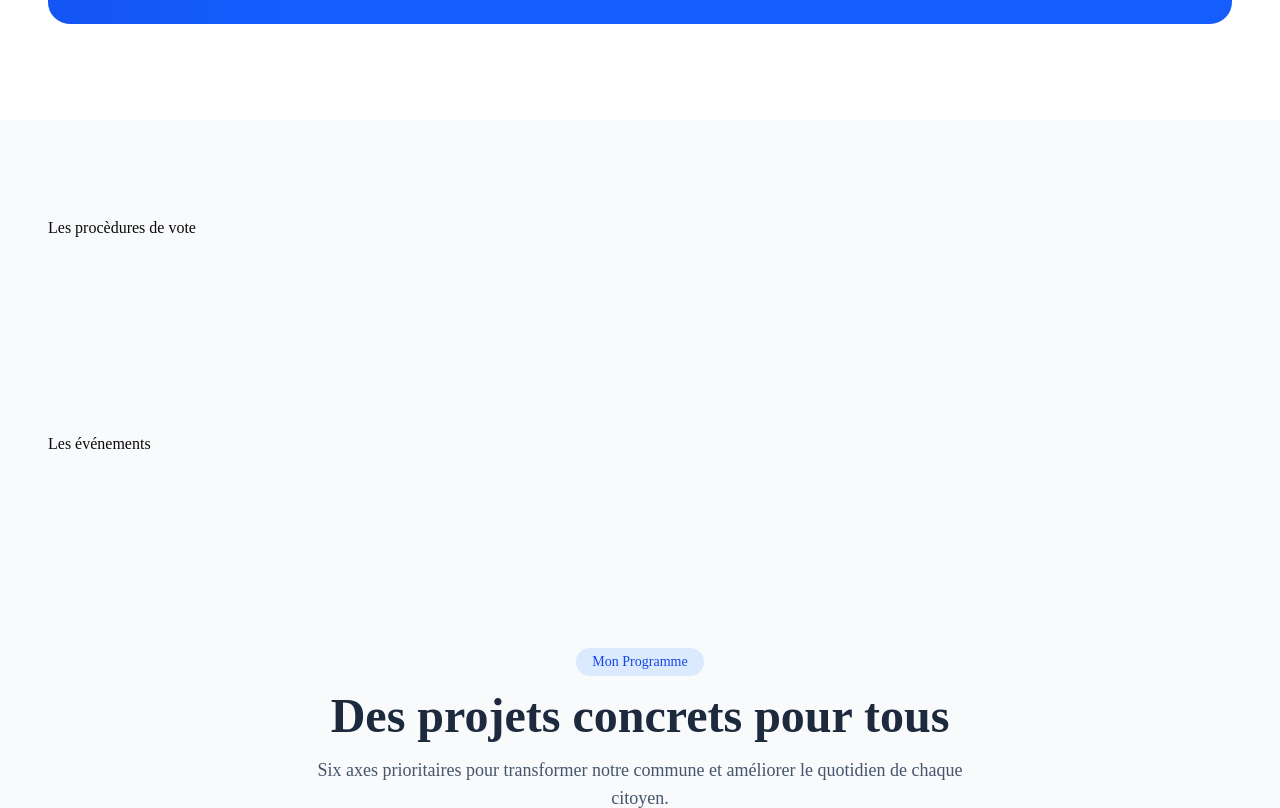
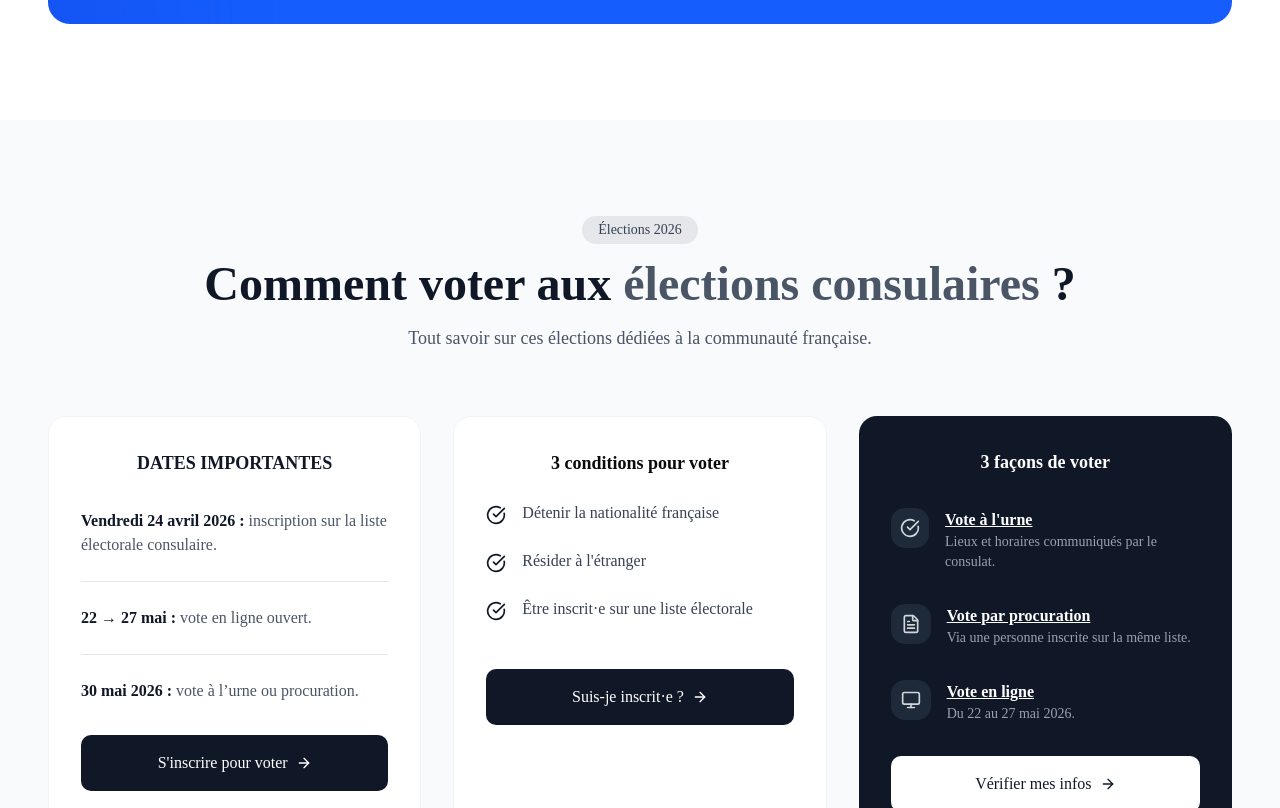
Before and after one commit to ngtamian/hadjer_election, a Next.js app: page / in a window 1280 px wide. Shown: the part 1992-2800 px from the top of the page. Built offline with nearby package versions, Linux system fonts and the light colour scheme.

Commit message:
add Vote

```diff
--- a/sections/Vote.tsx
+++ b/sections/Vote.tsx
@@ -1,13 +1,161 @@
-"use client"
+"use client";
 
+import { CheckCircle, FileText, Monitor, ArrowRight } from "lucide-react";
 
 export function Vote() {
   return (
     <section id="vote" className="py-24 bg-slate-50">
       <div className="max-w-7xl mx-auto px-4 sm:px-6 lg:px-8 xl:px-12">
-        <p>
-          Les procèdures de vote
-        </p>
+
+        {/* Header */}
+        <div className="text-center mb-16">
+          <span className="inline-block px-4 py-1 bg-gray-200 text-gray-700 rounded-full text-sm font-medium mb-4">
+            Élections 2026
+          </span>
+
+          <h2 className="text-3xl sm:text-4xl lg:text-5xl font-bold text-gray-900 mb-4">
+            Comment voter aux{" "}
+            <span className="text-gray-600">
+              élections consulaires
+            </span>{" "}
+            ?
+          </h2>
+
+          <p className="text-lg text-gray-600 max-w-2xl mx-auto">
+            Tout savoir sur ces élections dédiées à la communauté française.
+          </p>
+        </div>
+
+        {/* Grid */}
+        <div className="grid lg:grid-cols-3 gap-8">
+
+          {/* Colonne 1 */}
+          <div className="bg-white rounded-2xl p-8 border border-gray-100 hover:shadow-lg transition-shadow">
+            <h3 className="text-lg font-bold text-gray-900 uppercase text-center mb-8">
+              Dates importantes
+            </h3>
+
+            <div className="space-y-6">
+              <div className="border-b pb-6">
+                <p className="text-gray-600">
+                  <span className="font-bold text-gray-900">
+                    Vendredi 24 avril 2026 :
+                  </span>{" "}
+                  inscription sur la liste électorale consulaire.
+                </p>
+              </div>
+
+              <div className="border-b pb-6">
+                <p className="text-gray-600">
+                  <span className="font-bold text-gray-900">
+                    22 → 27 mai :
+                  </span>{" "}
+                  vote en ligne ouvert.
+                </p>
+              </div>
+
+              <div>
+                <p className="text-gray-600">
+                  <span className="font-bold text-gray-900">
+                    30 mai 2026 :
+                  </span>{" "}
+                  vote à l’urne ou procuration.
+                </p>
+              </div>
+            </div>
+
+            <button className="w-full mt-8 bg-gray-900 hover:bg-gray-800 text-white py-4 rounded-lg flex items-center justify-center gap-2">
+              S'inscrire pour voter
+              <ArrowRight className="w-4 h-4" />
+            </button>
+          </div>
+
+          {/* Colonne 2 */}
+          <div className="bg-white rounded-2xl p-8 border border-gray-100 hover:shadow-lg transition-shadow">
+            <h3 className="text-lg font-bold text-center mb-6">
+              3 conditions pour voter
+            </h3>
+
+            <div className="space-y-6">
+              {[
+                "Détenir la nationalité française",
+                "Résider à l'étranger",
+                "Être inscrit·e sur une liste électorale",
+              ].map((text, i) => (
+                <div key={i} className="flex items-start gap-4">
+                  <CheckCircle className="w-5 h-5 text-gray-900 mt-1" />
+                  <p className="text-gray-700">{text}</p>
+                </div>
+              ))}
+            </div>
+
+            <button className="w-full mt-12 bg-gray-900 hover:bg-gray-800 text-white py-4 rounded-lg flex items-center justify-center gap-2">
+              Suis-je inscrit·e ?
+              <ArrowRight className="w-4 h-4" />
+            </button>
+          </div>
+
+          {/* Colonne 3 */}
+          <div className="bg-gray-900 rounded-2xl p-8 text-white">
+            <h3 className="text-lg font-bold text-center mb-8">
+              3 façons de voter
+            </h3>
+
+            <div className="space-y-8">
+
+              {/* Urne */}
+              <div className="flex gap-4">
+                <div className="w-10 h-10 bg-gray-800 rounded-xl flex items-center justify-center">
+                  <CheckCircle className="w-5 h-5 text-gray-300" />
+                </div>
+                <div>
+                  <h4 className="font-bold underline">
+                    Vote à l'urne
+                  </h4>
+                  <p className="text-gray-400 text-sm">
+                    Lieux et horaires communiqués par le consulat.
+                  </p>
+                </div>
+              </div>
+
+              {/* Procuration */}
+              <div className="flex gap-4">
+                <div className="w-10 h-10 bg-gray-800 rounded-xl flex items-center justify-center">
+                  <FileText className="w-5 h-5 text-gray-300" />
+                </div>
+                <div>
+                  <h4 className="font-bold underline">
+                    Vote par procuration
+                  </h4>
+                  <p className="text-gray-400 text-sm">
+                    Via une personne inscrite sur la même liste.
+                  </p>
+                </div>
+              </div>
+
+              {/* Internet */}
+              <div className="flex gap-4">
+                <div className="w-10 h-10 bg-gray-800 rounded-xl flex items-center justify-center">
+                  <Monitor className="w-5 h-5 text-gray-300" />
+                </div>
+                <div>
+                  <h4 className="font-bold underline">
+                    Vote en ligne
+                  </h4>
+                  <p className="text-gray-400 text-sm">
+                    Du 22 au 27 mai 2026.
+                  </p>
+                </div>
+              </div>
+            </div>
+
+            <button className="w-full mt-8 bg-white text-gray-900 py-4 rounded-lg flex items-center justify-center gap-2">
+              Vérifier mes infos
+              <ArrowRight className="w-4 h-4" />
+            </button>
+          </div>
+
+        </div>
       </div>
     </section>
   );
```
